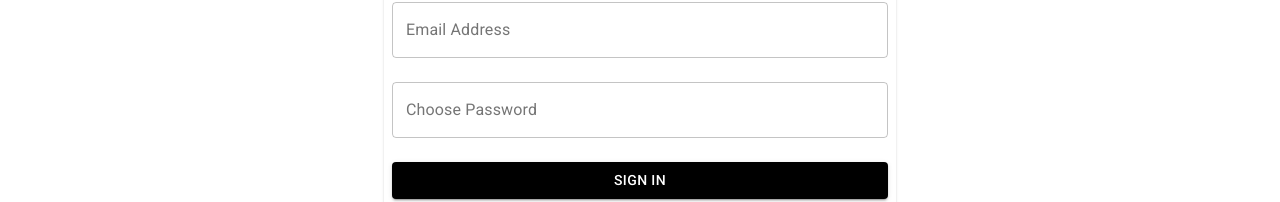
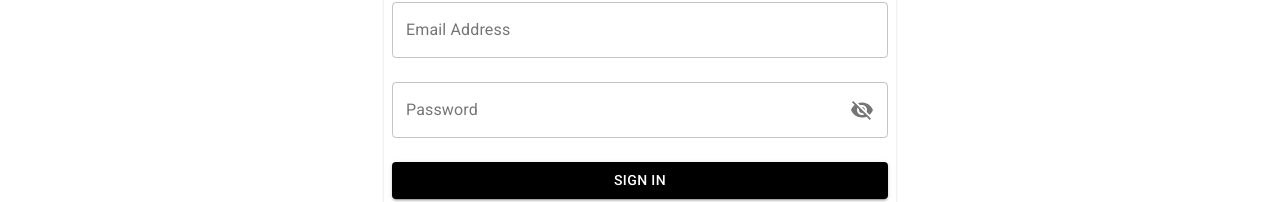
Before and after one commit to dan-lynch/trackportfol.io, a React (Create React App) app in the folder client/: page /login in a window 1280 px wide. Shown: the part 150-352 px from the top of the page. Built offline with nearby package versions, Linux system fonts and the light colour scheme.

Commit message:
add show/hide password

```diff
--- a/client/src/components/Join.tsx
+++ b/client/src/components/Join.tsx
@@ -3,7 +3,23 @@
 import { Mutation } from 'react-apollo';
 import { AppContext } from 'context/AppContext';
 import { userService } from 'services/userService';
-import { Grid, Paper, Typography, Button, TextField, Link, CircularProgress, Collapse } from '@material-ui/core';
+import {
+  Grid,
+  Paper,
+  Typography,
+  Button,
+  TextField,
+  Link,
+  CircularProgress,
+  Collapse,
+  FormControl,
+  InputLabel,
+  InputAdornment,
+  OutlinedInput,
+  IconButton,
+} from '@material-ui/core';
+import Visibility from '@material-ui/icons/Visibility';
+import VisibilityOff from '@material-ui/icons/VisibilityOff';
 import { Alert } from '@material-ui/lab';
 import { makeStyles } from '@material-ui/core/styles';
 import { apiService } from 'services/apiService';
@@ -45,6 +61,7 @@
   const [password, setPassword] = useState<string>('');
   const [loading, setLoading] = useState<boolean>(false);
   const [failedMessage, setFailedMessage] = useState<boolean>(false);
+  const [showPassword, setShowPassword] = useState<boolean>(false);
 
   const history = useHistory();
   const classes = useStyles();
@@ -65,6 +82,14 @@
     setFailedMessage(true);
     console.info(error);
   }
+
+  const handleClickShowPassword = () => {
+    setShowPassword(!showPassword);
+  };
+
+  const handleMouseDownPassword = (event: any) => {
+    event.preventDefault();
+  };
 
   useEffect(() => {
     if (userService.isLoggedIn) {
@@ -122,16 +147,28 @@
           />
         </Grid>
         <Grid item xs={12} className={classes.margin}>
-          <TextField
-            id='password'
-            name='password'
-            label='Choose Password'
-            variant='outlined'
-            fullWidth
-            value={password}
-            type='password'
-            onChange={(e) => setPassword(e.target.value)}
-          />
+          <FormControl fullWidth variant='outlined'>
+            <InputLabel htmlFor='password'>Password</InputLabel>
+            <OutlinedInput
+              id='password'
+              type={showPassword ? 'text' : 'password'}
+              value={password}
+              fullWidth
+              onChange={(e) => setPassword(e.target.value)}
+              endAdornment={
+                <InputAdornment position='end'>
+                  <IconButton
+                    aria-label='toggle password visibility'
+                    onClick={handleClickShowPassword}
+                    onMouseDown={handleMouseDownPassword}
+                    edge='end'>
+                    {showPassword ? <Visibility /> : <VisibilityOff />}
+                  </IconButton>
+                </InputAdornment>
+              }
+              labelWidth={70}
+            />
+          </FormControl>
         </Grid>
         <Grid item xs={12} className={classes.margin}>
           <Mutation
--- a/client/src/components/Login.tsx
+++ b/client/src/components/Login.tsx
@@ -3,7 +3,23 @@
 import { Mutation } from 'react-apollo';
 import { AppContext } from 'context/AppContext';
 import { userService } from 'services/userService';
-import { Grid, Paper, Typography, Button, TextField, Link, CircularProgress, Collapse } from '@material-ui/core';
+import {
+  Grid,
+  Paper,
+  Typography,
+  Button,
+  TextField,
+  Link,
+  CircularProgress,
+  Collapse,
+  FormControl,
+  InputLabel,
+  InputAdornment,
+  OutlinedInput,
+  IconButton,
+} from '@material-ui/core';
+import Visibility from '@material-ui/icons/Visibility';
+import VisibilityOff from '@material-ui/icons/VisibilityOff';
 import { Alert } from '@material-ui/lab';
 import { makeStyles, Theme } from '@material-ui/core/styles';
 import { apiService } from 'services/apiService';
@@ -44,6 +60,7 @@
   const [loading, setLoading] = useState<boolean>(false);
   const [failedMessage, setFailedMessage] = useState<boolean>(false);
   const [registeredMessage, setRegisteredMessage] = useState<boolean>(false);
+  const [showPassword, setShowPassword] = useState<boolean>(false);
 
   const history = useHistory();
   const classes = useStyles();
@@ -66,6 +83,14 @@
     setFailedMessage(true);
     console.info(error);
   }
+
+  const handleClickShowPassword = () => {
+    setShowPassword(!showPassword);
+  };
+
+  const handleMouseDownPassword = (event: any) => {
+    event.preventDefault();
+  };
 
   useEffect(() => {
     if (userService.isLoggedIn) {
@@ -111,16 +136,28 @@
           />
         </Grid>
         <Grid item xs={12} className={classes.margin}>
-          <TextField
-            id='password'
-            name='password'
-            label='Choose Password'
-            variant='outlined'
-            fullWidth
-            value={password}
-            type='password'
-            onChange={(e) => setPassword(e.target.value)}
-          />
+          <FormControl fullWidth variant='outlined'>
+            <InputLabel htmlFor='password'>Password</InputLabel>
+            <OutlinedInput
+              id='password'
+              type={showPassword ? 'text' : 'password'}
+              value={password}
+              fullWidth
+              onChange={(e) => setPassword(e.target.value)}
+              endAdornment={
+                <InputAdornment position='end'>
+                  <IconButton
+                    aria-label='toggle password visibility'
+                    onClick={handleClickShowPassword}
+                    onMouseDown={handleMouseDownPassword}
+                    edge='end'>
+                    {showPassword ? <Visibility /> : <VisibilityOff />}
+                  </IconButton>
+                </InputAdornment>
+              }
+              labelWidth={70}
+            />
+          </FormControl>
         </Grid>
         <Grid item xs={12} className={classes.margin}>
           <Mutation
```
